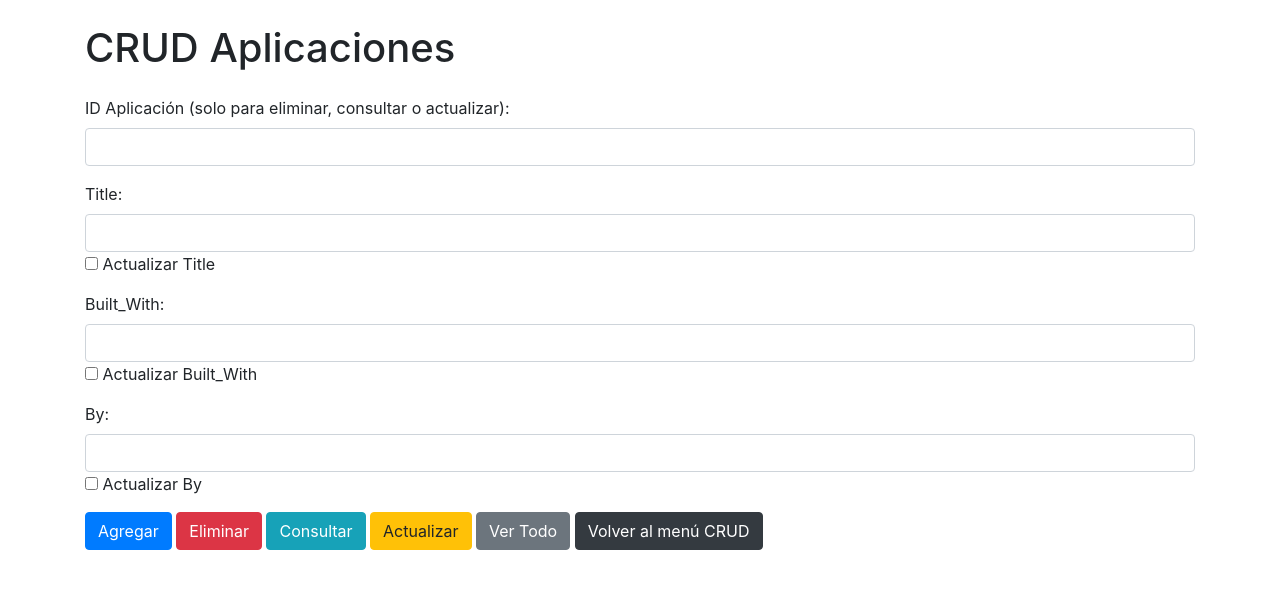
After one commit to alexbon34/ProyectoVersion2, a Flask app: page /crud_aplicaciones in a window 1280 px wide. The commit adds this page. Shown: the top 589 px of the page. Run offline with Flask 3, Linux system fonts and the light colour scheme; some libraries are stand-ins or nearby versions.

Commit message:
crud de aplicaciones semilisto

```diff
--- a/Sol_Compu/app.py
+++ b/Sol_Compu/app.py
@@ -1,6 +1,6 @@
 from flask import Flask, get_flashed_messages, jsonify, render_template, redirect, url_for, request, flash
 from conexionBD import conectar_bd
-from py2neo import Graph, Node
+from py2neo import Graph, Node, NodeMatcher
 import os
 import csv
 
@@ -218,5 +218,92 @@ def borrar_nodo():
 
 
 
+
+
+
+
+
+
+
+
+
+# Ruta para manejar el CRUD de Aplicaciones
+@app.route('/crud_aplicaciones', methods=['GET', 'POST'])
+def crud_aplicaciones():
+    if request.method == 'POST':
+        operation = request.form.get('operation')
+
+        if operation == 'Agregar':
+            title = request.form.get('title')
+            built_with = request.form.get('built_with')
+            by = request.form.get('by')
+
+            if title and built_with and by:  # Validar que los campos estén completos
+                try:
+                    aplicacion = Node("Aplicaciones", Title=title, Built_With=built_with, By=by)
+                    graph.create(aplicacion)
+                    flash('Aplicación agregada con éxito.', 'success')
+                except Exception as e:
+                    flash(f'Parece que hubo un error: {e}', 'danger')
+            else:
+                flash('Por favor complete todos los campos antes de agregar.', 'warning')
+
+        elif operation == 'Eliminar':
+            app_id = request.form.get('app_id')
+            try:
+                graph.run("MATCH (a:Aplicaciones) WHERE id(a) = $app_id DELETE a", app_id=int(app_id))
+                flash('Aplicación eliminada con éxito.', 'success')
+            except Exception as e:
+                flash(f'Parece que hubo un error: {e}', 'danger')
+
+        elif operation == 'Consultar':
+            app_id = request.form.get('app_id')
+            try:
+                node = graph.run("MATCH (a:Aplicaciones) WHERE id(a) = $app_id RETURN a", app_id=int(app_id)).evaluate()
+                if node:
+                    return render_template('crud_aplicaciones.html', app=node)
+                else:
+                    flash('No se encontró la aplicación.', 'warning')
+            except Exception as e:
+                flash(f'Parece que hubo un error: {e}', 'danger')
+
+        elif operation == 'Actualizar':
+            app_id = request.form.get('app_id')
+            try:
+                updates = {}
+                if 'update_title' in request.form:
+                    updates['Title'] = request.form.get('title')
+                if 'update_built_with' in request.form:
+                    updates['Built_With'] = request.form.get('built_with')
+                if 'update_by' in request.form:
+                    updates['By'] = request.form.get('by')
+
+                if updates:
+                    matcher = NodeMatcher(graph)
+                    node = matcher.get(int(app_id))
+                    if node:
+                        for key, value in updates.items():
+                            node[key] = value
+                        graph.push(node)
+                        flash('Aplicación actualizada con éxito.', 'success')
+                    else:
+                        flash('No se encontró la aplicación.', 'warning')
+            except Exception as e:
+                flash(f'Parece que hubo un error: {e}', 'danger')
+
+        elif operation == 'VerTodo':
+            try:
+                apps = graph.run("MATCH (a:Aplicaciones) RETURN a").data()
+                return render_template('crud_aplicaciones.html', apps=apps)
+            except Exception as e:
+                flash(f'Parece que hubo un error: {e}', 'danger')
+
+    return render_template('crud_aplicaciones.html')
+
+
+
+
+
+
 if __name__ == '__main__':
     app.run(debug=True, port=8080)
--- /dev/null
+++ b/Sol_Compu/templates/crud_aplicaciones.html
@@ -0,0 +1,93 @@
+<!DOCTYPE html>
+<html lang="es">
+<head>
+    <meta charset="UTF-8">
+    <meta name="viewport" content="width=device-width, initial-scale=1.0">
+    <title>CRUD Aplicaciones</title>
+    <link rel="stylesheet" href="https://stackpath.bootstrapcdn.com/bootstrap/4.3.1/css/bootstrap.min.css">
+</head>
+<body>
+
+<div class="container">
+    <h1 class="mt-4">CRUD Aplicaciones</h1>
+
+    <!-- Formulario principal para todas las operaciones CRUD -->
+    <form method="post" class="mt-4">
+
+        <!-- ID de la aplicación -->
+        <div class="form-group">
+            <label for="app_id">ID Aplicación (solo para eliminar, consultar o actualizar):</label>
+            <input type="text" class="form-control" id="app_id" name="app_id">
+        </div>
+
+        <!-- Atributo Title -->
+        <div class="form-group">
+            <label for="title">Title:</label>
+            <input type="text" class="form-control" id="title" name="title">
+            <input type="checkbox" name="update_title"> Actualizar Title
+        </div>
+
+        <!-- Atributo Built_With -->
+        <div class="form-group">
+            <label for="built_with">Built_With:</label>
+            <input type="text" class="form-control" id="built_with" name="built_with">
+            <input type="checkbox" name="update_built_with"> Actualizar Built_With
+        </div>
+
+        <!-- Atributo By -->
+        <div class="form-group">
+            <label for="by">By:</label>
+            <input type="text" class="form-control" id="by" name="by">
+            <input type="checkbox" name="update_by"> Actualizar By
+        </div>
+
+        <!-- Botones para las operaciones CRUD -->
+        <button type="submit" class="btn btn-primary" name="operation" value="Agregar">Agregar</button>
+        <button type="submit" class="btn btn-danger" name="operation" value="Eliminar">Eliminar</button>
+        <button type="submit" class="btn btn-info" name="operation" value="Consultar">Consultar</button>
+        <button type="submit" class="btn btn-warning" name="operation" value="Actualizar">Actualizar</button>
+        <button type="submit" class="btn btn-secondary" name="operation" value="VerTodo">Ver Todo</button>
+
+        <!-- Botón para volver al menú CRUD -->
+        <a href="{{ url_for('crud_menu') }}" class="btn btn-dark">Volver al menú CRUD</a>
+
+    </form>
+
+    <!-- Mostrar resultados de consulta -->
+    {% if app %}
+    <h2 class="mt-4">Resultado de la consulta:</h2>
+    <ul class="list-group">
+        <li class="list-group-item">ID: {{ app.id }}</li>
+        <li class="list-group-item">Title: {{ app['Title'] }}</li>
+        <li class="list-group-item">Built_With: {{ app['Built_With'] }}</li>
+        <li class="list-group-item">By: {{ app['By'] }}</li>
+    </ul>
+    {% endif %}
+
+    <!-- Mostrar todas las aplicaciones si se selecciona Ver Todo -->
+    {% if apps %}
+    <h2 class="mt-4">Todas las Aplicaciones:</h2>
+    <ul class="list-group">
+        {% for app in apps %}
+        <li class="list-group-item">
+            ID: {{ app['a'].id }} | Title: {{ app['a']['Title'] }} | Built_With: {{ app['a']['Built_With'] }} | By: {{ app['a']['By'] }}
+        </li>
+        {% endfor %}
+    </ul>
+    {% endif %}
+
+    <!-- Flash messages -->
+    {% with messages = get_flashed_messages(with_categories=true) %}
+        {% if messages %}
+            <div class="mt-4">
+            {% for category, message in messages %}
+                <div class="alert alert-{{ category }}">{{ message }}</div>
+            {% endfor %}
+            </div>
+        {% endif %}
+    {% endwith %}
+
+</div>
+
+</body>
+</html>
--- a/Sol_Compu/templates/crud_menu.html
+++ b/Sol_Compu/templates/crud_menu.html
@@ -11,7 +11,7 @@
 <h1>Menú CRUD</h1>
 
 <form method="get">
-    <button type="submit" formaction="#">Aplicaciones</button>
+    <button type="submit" formaction="crud_aplicaciones">Aplicaciones</button>
     <button type="submit" formaction="#">Tecnología</button>
     <button type="submit" formaction="#">Creadores</button>
     <button type="submit" formaction="#">Región</button>
```
